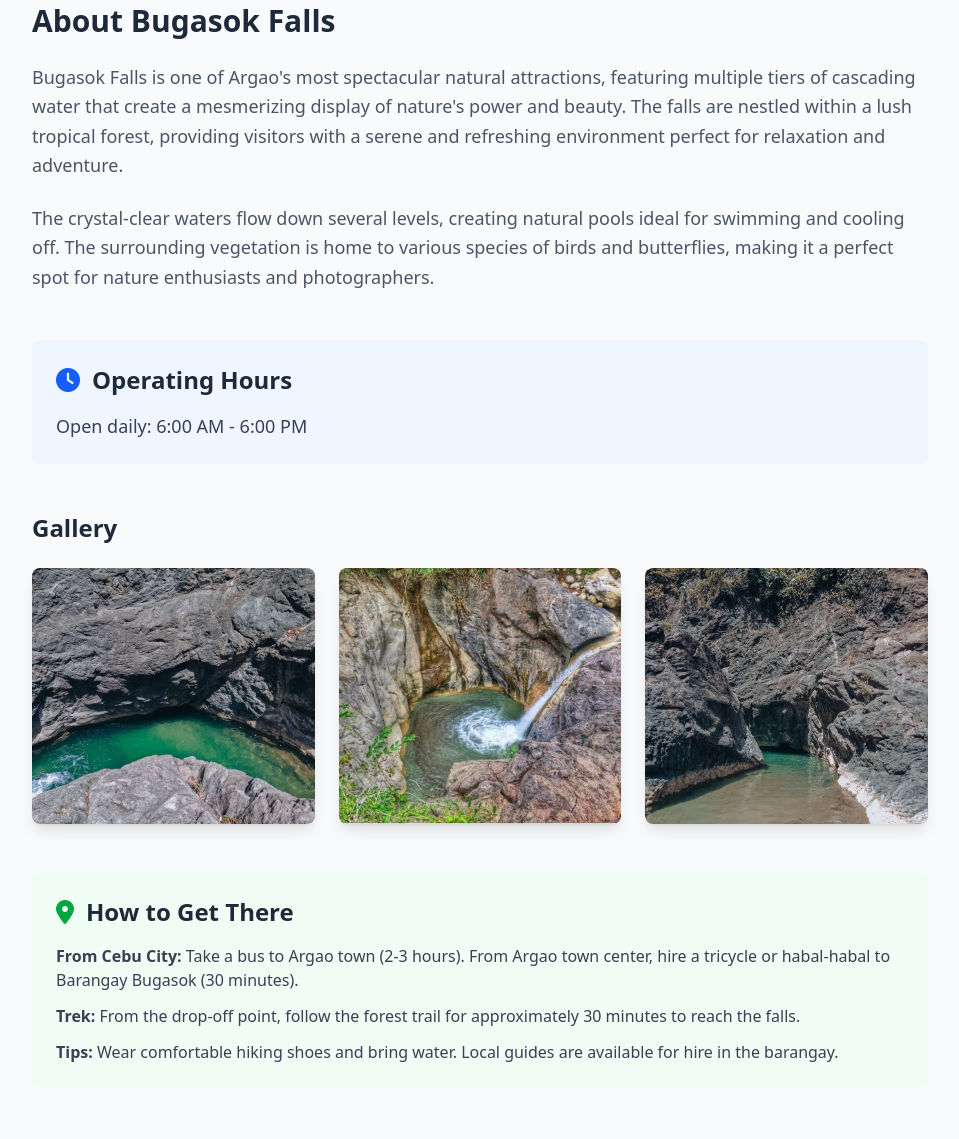
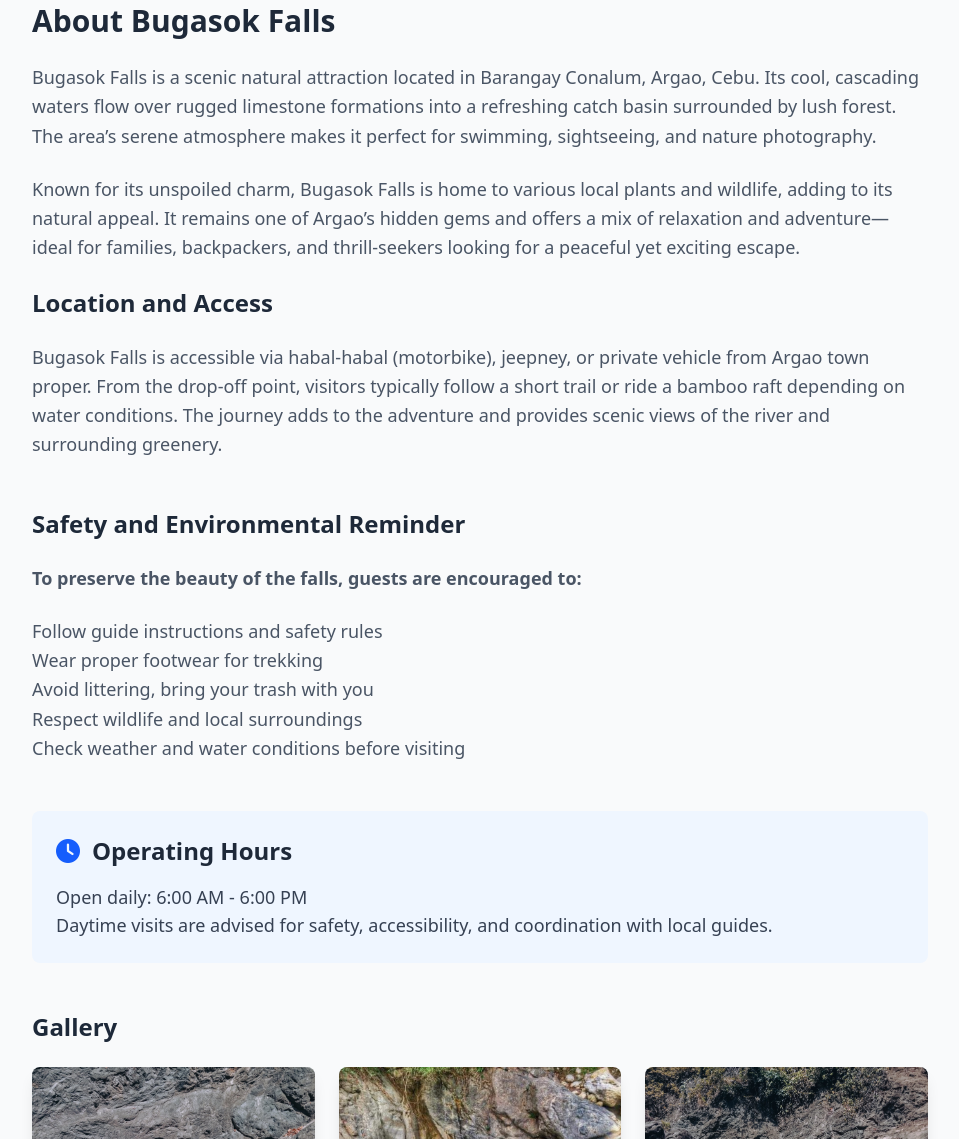
Before and after one commit to chikitita20/ARGAO-TOURISM, a website: page bugasok-falls.html in a window 1280 px wide. Shown: the part 565-1704 px from the top of the page, without its empty margins (160-1119 px from the left). Drawn offline with Linux system fonts and the light colour scheme.

Commit message:
Fixed README.md

```diff
--- a/bugasok-falls.html
+++ b/bugasok-falls.html
@@ -48,11 +48,28 @@
                 <div class="mb-12">
                     <h3 class="text-3xl font-bold text-gray-800 mb-6">About Bugasok Falls</h3>
                     <p class="text-gray-600 text-lg leading-relaxed mb-6">
-                        Bugasok Falls is one of Argao's most spectacular natural attractions, featuring multiple tiers of cascading water that create a mesmerizing display of nature's power and beauty. The falls are nestled within a lush tropical forest, providing visitors with a serene and refreshing environment perfect for relaxation and adventure.
+                        Bugasok Falls is a scenic natural attraction located in Barangay Conalum, Argao, Cebu. Its cool, cascading waters flow over rugged limestone formations into a refreshing catch basin surrounded by lush forest. The area’s serene atmosphere makes it perfect for swimming, sightseeing, and nature photography.
                     </p>
                     <p class="text-gray-600 text-lg leading-relaxed">
-                        The crystal-clear waters flow down several levels, creating natural pools ideal for swimming and cooling off. The surrounding vegetation is home to various species of birds and butterflies, making it a perfect spot for nature enthusiasts and photographers.
+                        Known for its unspoiled charm, Bugasok Falls is home to various local plants and wildlife, adding to its natural appeal. It remains one of Argao’s hidden gems and offers a mix of relaxation and adventure—ideal for families, backpackers, and thrill-seekers looking for a peaceful yet exciting escape.
                     </p>
+                    <br>
+                    <h2 class="text-2xl font-bold text-gray-800 mb-6">Location and Access</h2>
+                    <p class="text-gray-600 text-lg leading-relaxed mb-6">
+                        Bugasok Falls is accessible via habal-habal (motorbike), jeepney, or private vehicle from Argao town proper. From the drop-off point, visitors typically follow a short trail or ride a bamboo raft depending on water conditions. The journey adds to the adventure and provides scenic views of the river and surrounding greenery.
+                    </p>
+                    <br>
+                    <h2 class="text-2xl font-bold text-gray-800 mb-6">Safety and Environmental Reminder</h2>
+                    <p class="text-gray-600 text-lg leading-relaxed mb-6">
+                        <strong>To preserve the beauty of the falls, guests are encouraged to:</strong>
+                    </p>
+                    <ul class="list-disc list-inside text-gray-600 text-lg leading-relaxed mb-6">
+                        <li>Follow guide instructions and safety rules</li>
+                        <li>Wear proper footwear for trekking</li>
+                        <li>Avoid littering, bring your trash with you</li>
+                        <li>Respect wildlife and local surroundings</li>
+                        <li>Check weather and water conditions before visiting</li>
+                    </ul>
                 </div>
 
                 <!-- Operating Hours -->
@@ -63,6 +80,7 @@
                             Operating Hours
                         </h3>
                         <p class="text-lg text-gray-700">Open daily: 6:00 AM - 6:00 PM</p>
+                        <p class="text-lg text-gray-700">Daytime visits are advised for safety, accessibility, and coordination with local guides.</p>
                     </div>
                 </div>
 
```
Also changed, not shown: README.md.
